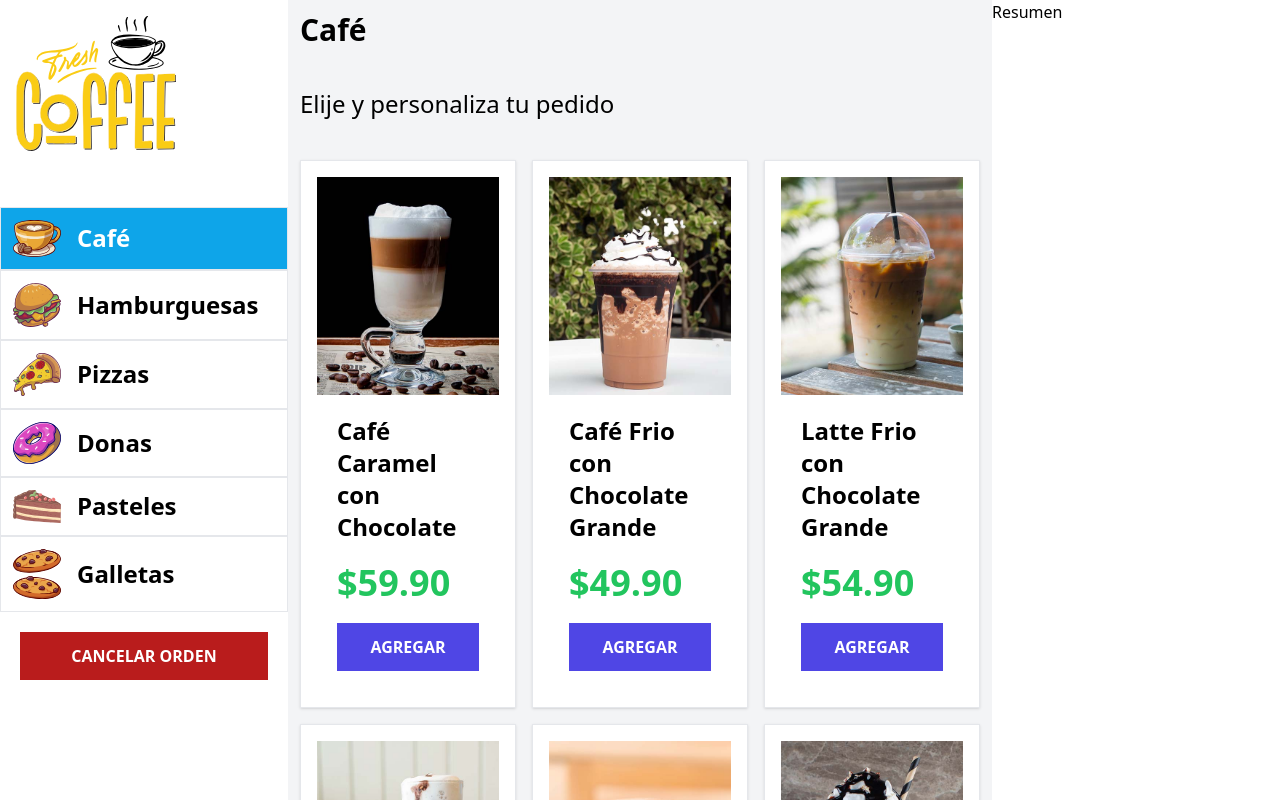
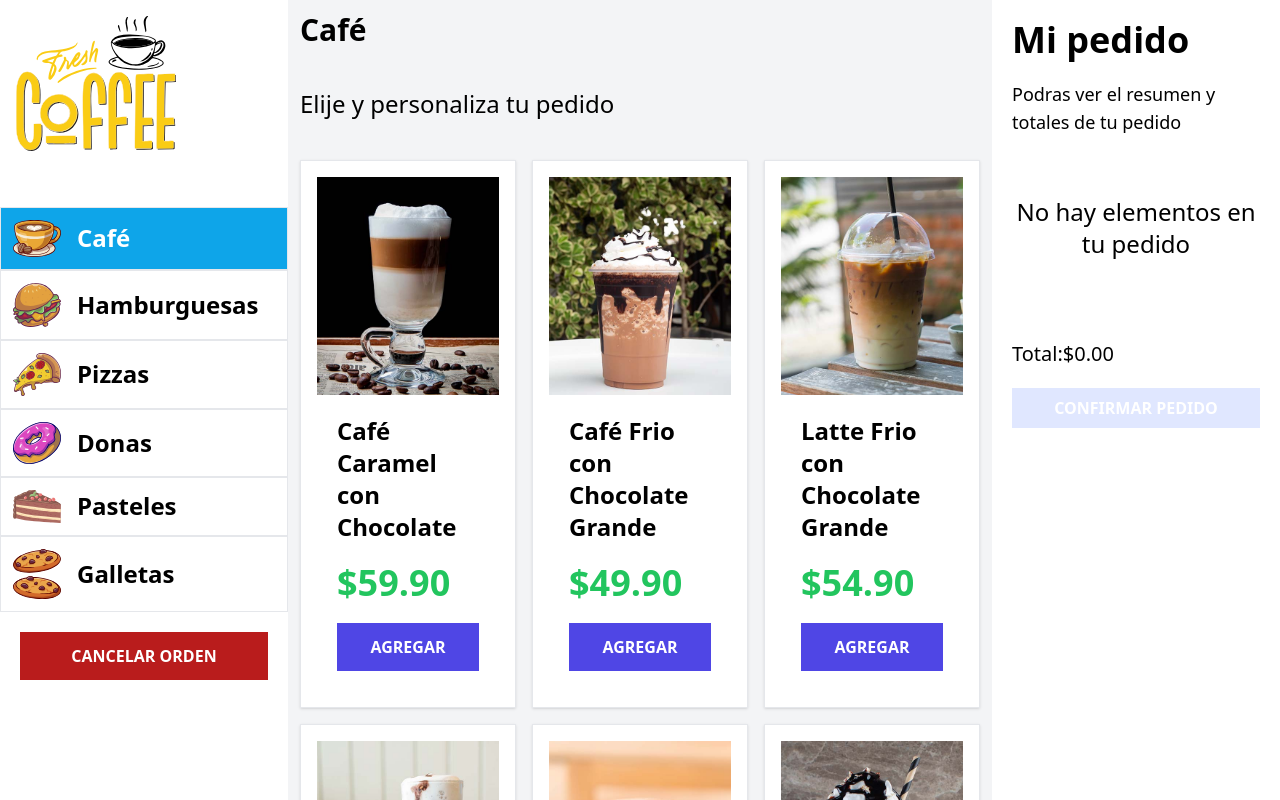
Before and after one commit to LeoSotomayor2001/react-kiosco, a React (Vite) app: page / in a window 1280 px wide. Built offline with nearby package versions, Linux system fonts and the light colour scheme.

Commit message:
añadiendo funcionalidad al componente de resumen

```diff
--- a/package.json
+++ b/package.json
@@ -13,7 +13,8 @@
     "react": "^18.2.0",
     "react-dom": "^18.2.0",
     "react-modal": "^3.16.1",
-    "react-router-dom": "^6.23.1"
+    "react-router-dom": "^6.23.1",
+    "react-toastify": "^10.0.5"
   },
   "devDependencies": {
     "@types/react": "^18.2.66",
--- a/src/components/ModalProducto.jsx
+++ b/src/components/ModalProducto.jsx
@@ -1,10 +1,19 @@
-import React, { useState } from "react";
+import React, { useEffect, useState } from "react";
 import useQuiosco from "../hooks/useQuiosco";
 import { formatearDinero } from "../helpers";
 
 export const ModalProducto = () => {
-  const { producto, handleClickModal } = useQuiosco();
+  const { producto, handleClickModal, handleAgregarPedido,pedido } = useQuiosco()
+  const [edicion, setEdicion] = useState(false)
   const [cantidad, setCantidad] = useState(1);
+  useEffect(() => {
+    if(pedido.some(productoState => productoState.id === producto.id)){
+        const pedidoEdicion=pedido.filter(productoState => productoState.id == producto.id)[0]
+        setCantidad(pedidoEdicion.cantidad)
+        setEdicion(true)
+    }
+
+  },[pedido])
   return (
     <div className="md:flex gap-10">
       <div className="md:w-1/3">
@@ -37,11 +46,14 @@ export const ModalProducto = () => {
           {formatearDinero(producto?.precio)}
         </p>
         <div className="flex gap-4 mt-5">
-          <button type="button" onClick={() => {
-            if(cantidad > 1){
-              setCantidad(cantidad - 1)
-            }
-          }}>
+          <button
+            type="button"
+            onClick={() => {
+              if (cantidad > 1) {
+                setCantidad(cantidad - 1);
+              }
+            }}
+          >
             <svg
               xmlns="http://www.w3.org/2000/svg"
               fill="none"
@@ -58,11 +70,14 @@ export const ModalProducto = () => {
             </svg>
           </button>
           <p className="text-3xl font-bold">{cantidad}</p>
-          <button type="button" onClick={() => {
-            if(cantidad < 5){
-              setCantidad(cantidad + 1)
-            }
-          }}>
+          <button
+            type="button"
+            onClick={() => {
+              if (cantidad < 5) {
+                setCantidad(cantidad + 1);
+              }
+            }}
+          >
             <svg
               xmlns="http://www.w3.org/2000/svg"
               fill="none"
@@ -79,8 +94,14 @@ export const ModalProducto = () => {
             </svg>
           </button>
         </div>
-        <button className="bg-sky-600 hover:bg-sky-800 text-white mt-5 p-3 uppercase font-bold">
-          Agregar al pedido
+        <button
+            className="bg-sky-600 hover:bg-sky-800 text-white mt-5 p-3 uppercase font-bold"
+            onClick={() => {
+                handleAgregarPedido({...producto, cantidad})
+                handleClickModal()
+            }}
+        >
+          {edicion ? 'Guardar Cambios' : 'Añadir al pedido'}
         </button>
       </div>
     </div>
--- a/src/components/Resumen.jsx
+++ b/src/components/Resumen.jsx
@@ -1,6 +1,47 @@
-
+import { formatearDinero } from '../helpers'
+import useQuiosco from '../hooks/useQuiosco'
+import { ResumenProducto } from './ResumenProducto'
 export const Resumen = () => {
+  const { pedido, total } = useQuiosco()
+  const comprobarPedido = () => {
+    return pedido.length === 0
+  }
   return (
-    <div className="w-72">Resumen</div>
+    <aside className="md:w-72 h-screen overflow-x-scroll p-5">
+      <h2 className="text-4xl font-bold">Mi pedido</h2>
+      <p className="my-5 text-lg">
+        Podras ver el resumen y totales de tu pedido
+      </p>
+      <div className='py-10'>
+        {pedido.length === 0 ? (
+          <p className="text-center text-2xl">
+            No hay elementos en tu pedido
+          </p>
+        ):
+          pedido.map(producto => (
+            <ResumenProducto
+              key={producto.id}
+              producto={producto}
+            />
+          ))
+        }
+      </div>
+      <p className='text-xl mt-10'>
+        Total:{''}
+        {formatearDinero(total)}
+      </p>
+      <form className='w-full'>
+          <div className='mt-5'>
+            <input
+              type="submit"
+              className={`${comprobarPedido() ? 'bg-indigo-100 cursor-not-allowed' : 'bg-indigo-600 hover:bg-indigo-800'}
+              w-full px-5 py-2 text-white
+              uppercase font-bold cursor-pointer `}
+              value='Confirmar pedido'
+              disabled={comprobarPedido()}
+            />
+          </div>
+        </form>
+    </aside>
   )
 }
--- /dev/null
+++ b/src/components/ResumenProducto.jsx
@@ -0,0 +1,58 @@
+import { formatearDinero } from "../helpers"
+import useQuiosco from "../hooks/useQuiosco"
+
+export const ResumenProducto = ({producto}) => {
+    const {id,nombre,precio,cantidad}=producto
+    const {handleEditarCantidad,handleEliminarProductoPedido}=useQuiosco()
+ return (
+    <div className="shadow space-y-1 p-4 bg-white">
+      <div className="space-y-2">
+        <p className="text-xl font-bold">{nombre}</p>
+        <p className="text-lg font-bold ">Cantidad: {cantidad}</p>
+        <p className="text-lg font-bold text-green-500">
+          Precio:{formatearDinero(precio)}
+        </p>
+        <p className="text-lg text-gray-700">
+          Subtotal: {formatearDinero(precio * cantidad)}
+        </p>
+      </div>
+
+      <div className="flex justify-between gap-2 pb-4">
+        <button
+          type="button"
+          className="bg-sky-700 p-2 text-white rounded-md font-bold uppercase shadow-md text-center"
+          onClick={()=>handleEditarCantidad(id)}
+        >
+          <svg
+            xmlns="http://www.w3.org/2000/svg"
+            className="h-5 w-5"
+            viewBox="0 0 20 20"
+            fill="currentColor"
+          >
+            <path d="M13.586 3.586a2 2 0 112.828 2.828l-.793.793-2.828-2.828.793-.793zM11.379 5.793L3 14.172V17h2.828l8.38-8.379-2.83-2.828z" />
+          </svg>
+        </button>
+        <button
+          type="button"
+          className="bg-red-700 p-2 text-white rounded-md font-bold uppercase shadow-md text-center"
+          onClick={()=>handleEliminarProductoPedido(id)}
+        >
+          <svg
+            xmlns="http://www.w3.org/2000/svg"
+            className="h-5 w-5"
+            fill="none"
+            viewBox="0 0 24 24"
+            stroke="currentColor"
+            strokeWidth={2}
+          >
+            <path
+              strokeLinecap="round"
+              strokeLinejoin="round"
+              d="M19 7l-.867 12.142A2 2 0 0116.138 21H7.862a2 2 0 01-1.995-1.858L5 7m5 4v6m4-6v6m1-10V4a1 1 0 00-1-1h-4a1 1 0 00-1 1v3M4 7h16"
+            />
+          </svg>
+        </button>
+      </div>
+    </div>
+  )
+}
--- a/src/context/QuiscoProvider.jsx
+++ b/src/context/QuiscoProvider.jsx
@@ -1,22 +1,57 @@
-import { createContext,useState } from "react"
-import { categorias as categoriasDB } from "../data/categorias"
-const QuiscoContext = createContext()
-const QuiscoProvider= ({children}) => {
+import { createContext, useEffect, useState } from "react";
+import { categorias as categoriasDB } from "../data/categorias";
+import "react-toastify/dist/ReactToastify.css";
+import { toast } from "react-toastify";
+const QuiscoContext = createContext();
+const QuiscoProvider = ({ children }) => {
+  const [categorias, setCategorias] = useState(categoriasDB);
+  const [categoriaActual, setCategoriaActual] = useState(categorias[0]);
+  const [modal, setModal] = useState(false);
+  const [producto, setProducto] = useState({});
+  const [pedido, setPedido] = useState([]);
+  const [total, setTotal] = useState(0)
 
-    const [categorias, setCategorias] = useState(categoriasDB)
-    const [categoriaActual, setCategoriaActual] = useState(categorias[0])
-    const [modal, setModal] = useState(false)
-    const [producto, setProducto] = useState({})
+  useEffect(() => {
+    const nuevoTotal = pedido.reduce((total,producto)=>{
+      return total + (producto.cantidad * producto.precio)
+    },0)
+    setTotal(nuevoTotal)
+  }, [pedido])
 
-    const handleClickCategoria = id => {
-        const nuevaCategoria = categorias.filter(categoria => categoria.id === id)
-        setCategoriaActual(nuevaCategoria[0])
+  const handleClickCategoria = (id) => {
+    const nuevaCategoria = categorias.filter(
+      (categoria) => categoria.id === id
+    );
+    setCategoriaActual(nuevaCategoria[0]);
+  };
+  const handleClickModal = () => {
+    setModal(!modal);
+  };
+  const handleSetProducto = (producto) => {
+    setProducto(producto);
+  };
+  const handleAgregarPedido = ({ categoria_id, ...producto }) => {
+    if (pedido.some((productoState) => productoState.id === producto.id)) {
+      const pedidoActualizado = pedido.map((productoState) =>
+        productoState.id == producto.id
+          ? producto: productoState
+      )
+      setPedido(pedidoActualizado)
+      toast.success('Guardado correctamente');
+    } else {
+      setPedido([...pedido, producto]);
+      toast.success('Producto Agregado al pedido');
     }
-    const handleClickModal = () => {
+  }
+  const handleEditarCantidad = (id) => {
+    const productoActualizar=pedido.filter(producto => producto.id === id)[0]
+    setProducto(productoActualizar)
     setModal(!modal)
   }
-    const handleSetProducto = (producto) => {
-        setProducto(producto)
+  const handleEliminarProductoPedido=(id)=>{
+    const pedidoActualizado = pedido.filter(producto => producto.id !== id)
+    setPedido(pedidoActualizado)
+    toast.success('Eliminado correctamente')
   }
   return (
     <QuiscoContext.Provider
@@ -27,14 +62,18 @@ const QuiscoProvider= ({children}) => {
         modal,
         handleClickModal,
         producto,
-                handleSetProducto
+        handleSetProducto,
+        pedido,
+        handleAgregarPedido,
+        handleEditarCantidad,
+        handleEliminarProductoPedido,
+        total
+
       }}
     >
       {children}
     </QuiscoContext.Provider>
-    )
-}
-export {
-    QuiscoProvider
-}
-export default QuiscoContext
+  );
+};
+export { QuiscoProvider };
+export default QuiscoContext;
--- a/src/layouts/Layout.jsx
+++ b/src/layouts/Layout.jsx
@@ -2,6 +2,7 @@ import { Outlet } from 'react-router-dom'
 import { Sidebar } from '../components/Sidebar'
 import { Resumen } from '../components/Resumen'
 import useQuiosco from '../hooks/useQuiosco'
+import { ToastContainer } from 'react-toastify'
 import Modal from 'react-modal'
 import { ModalProducto } from '../components/ModalProducto'
 
@@ -18,7 +19,7 @@ const customStyles = {
 
 Modal.setAppElement('#root')
 export const Layout = () => {
-  const {modal,handleClickModal}= useQuiosco()
+  const {modal}= useQuiosco()
   return (
     <>
       <div className='md:flex'>
@@ -35,6 +36,9 @@ export const Layout = () => {
         <ModalProducto/>
       </Modal>
 
+
+      <ToastContainer/>
+
     </>
 
   )
```
Also changed, not shown: 1 other file (tests, documents, lock files or other folders). Lines whose indentation alone changed are shown as unchanged.
